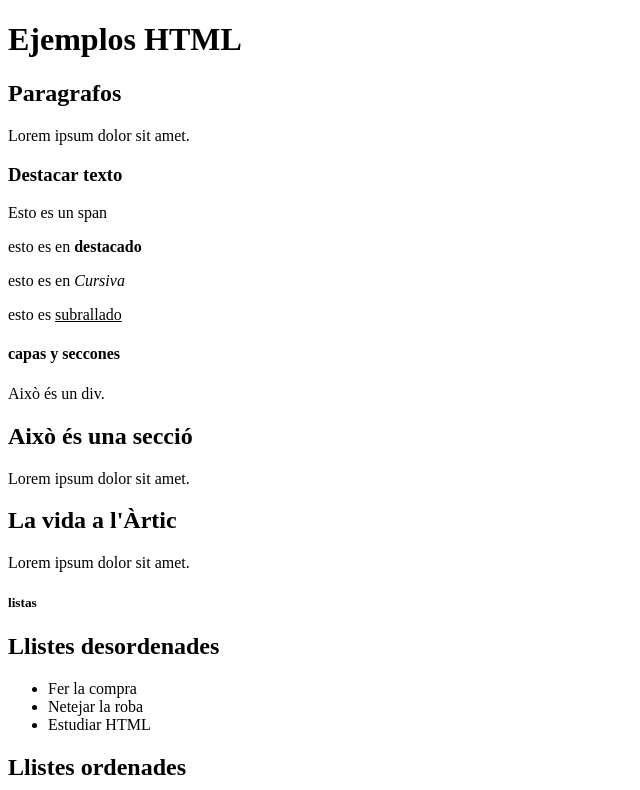
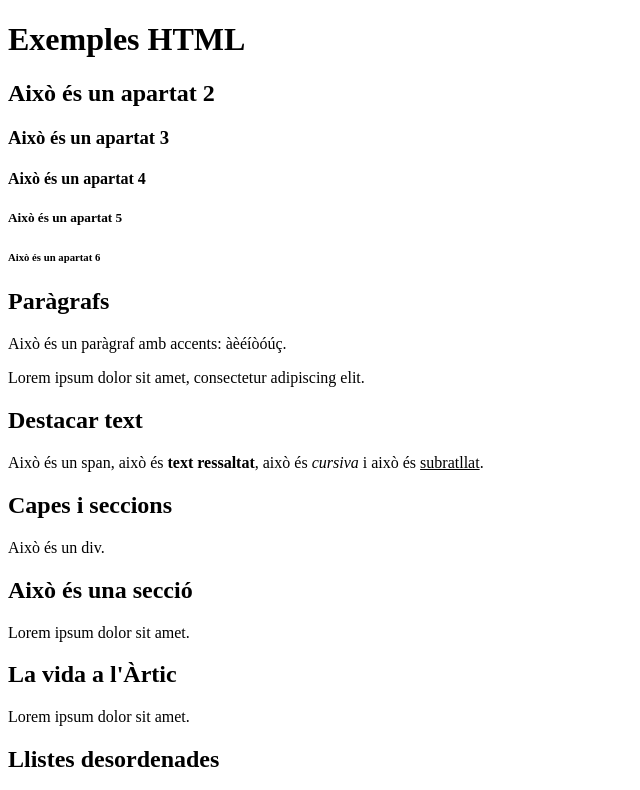
Before and after one commit to mgarciama2/IntroduccionHTML, a plain HTML site: page index.html in a window 1280 px wide. Shown: the top 790 px of the page, without its empty margins (0-640 px from the left). Drawn offline with Linux system fonts and the light colour scheme.

Commit message:
Primer index.html

```diff
--- a/index.html
+++ b/index.html
@@ -1,44 +1,51 @@
 <!DOCTYPE html>
-<html lang="en">
+<html lang="ca">
 <head>
   <meta charset="UTF-8">
   <meta name="viewport" content="width=device-width, initial-scale=1.0">
-  <title>Web Clase</title>
-  <link rel="stylesheet" href="styles.css">
+  <title>Exemples HTML</title>
 </head>
 <body>
-  <header>
-    <nav>
-    </nav>
-  </header>
-  <H1>Ejemplos HTML</H1>
-<h2 >Paragrafos</h2>
-<p>Lorem ipsum dolor sit amet.</p>
-<section><h3>Destacar texto</h3>
-<p>Esto es un <span>span</span></p>
-<p>esto es en <Strong>destacado</Strong></p>
-<p>esto es en <em>Cursiva</em></p>
-<p>esto es <u>subrallado</u></p></section>
+  <h1>Exemples HTML</h1>
+  <h2>Això és un apartat 2</h2>
+  <h3>Això és un apartat 3</h3>
+  <h4>Això és un apartat 4</h4>
+  <h5>Això és un apartat 5</h5>
+  <h6>Això és un apartat 6</h6>
 
-<h4>capas y seccones</h4>
+  <h2>Paràgrafs</h2>
+  <p>Això és un paràgraf amb accents: àèéíòóúç.</p>
+  <p>Lorem ipsum dolor sit amet, consectetur adipiscing elit.</p>
+
+  <h2>Destacar text</h2>
+  <p>
+    Això és un <span>span</span>, això és
+    <strong>text ressaltat</strong>, això és
+    <em>cursiva</em> i això és <u>subratllat</u>.
+  </p>
+
+  <h2>Capes i seccions</h2>
   <div>
     <p>Això és un div.</p>
   </div>
+
   <section>
     <h2>Això és una secció</h2>
     <p>Lorem ipsum dolor sit amet.</p>
   </section>
+
   <article>
     <h2>La vida a l'Àrtic</h2>
     <p>Lorem ipsum dolor sit amet.</p>
   </article>
-<h5>listas</h5>
+
   <h2>Llistes desordenades</h2>
   <ul>
     <li>Fer la compra</li>
     <li>Netejar la roba</li>
     <li>Estudiar HTML</li>
   </ul>
+
   <h2>Llistes ordenades</h2>
   <ol>
     <li>Encén el foc</li>
@@ -46,10 +53,5 @@
     <li>Bull i escalfa 10 minuts</li>
     <li>Tira-hi les verdures</li>
   </ol>
-<h6></h6>
-
-
-
-
 </body>
 </html>
```
Also changed, not shown: styles.css (added). Lines whose indentation alone changed are shown as unchanged.
